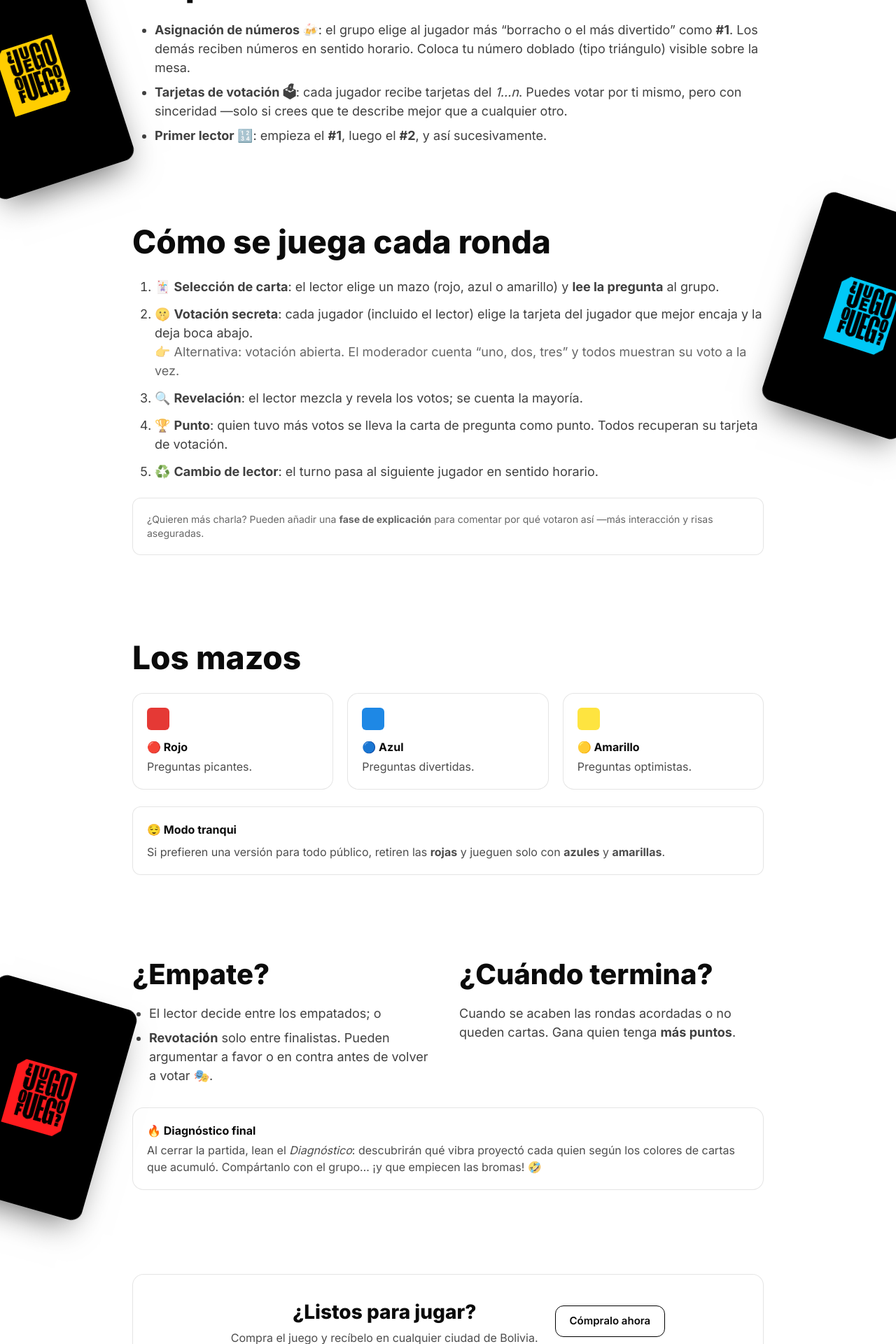
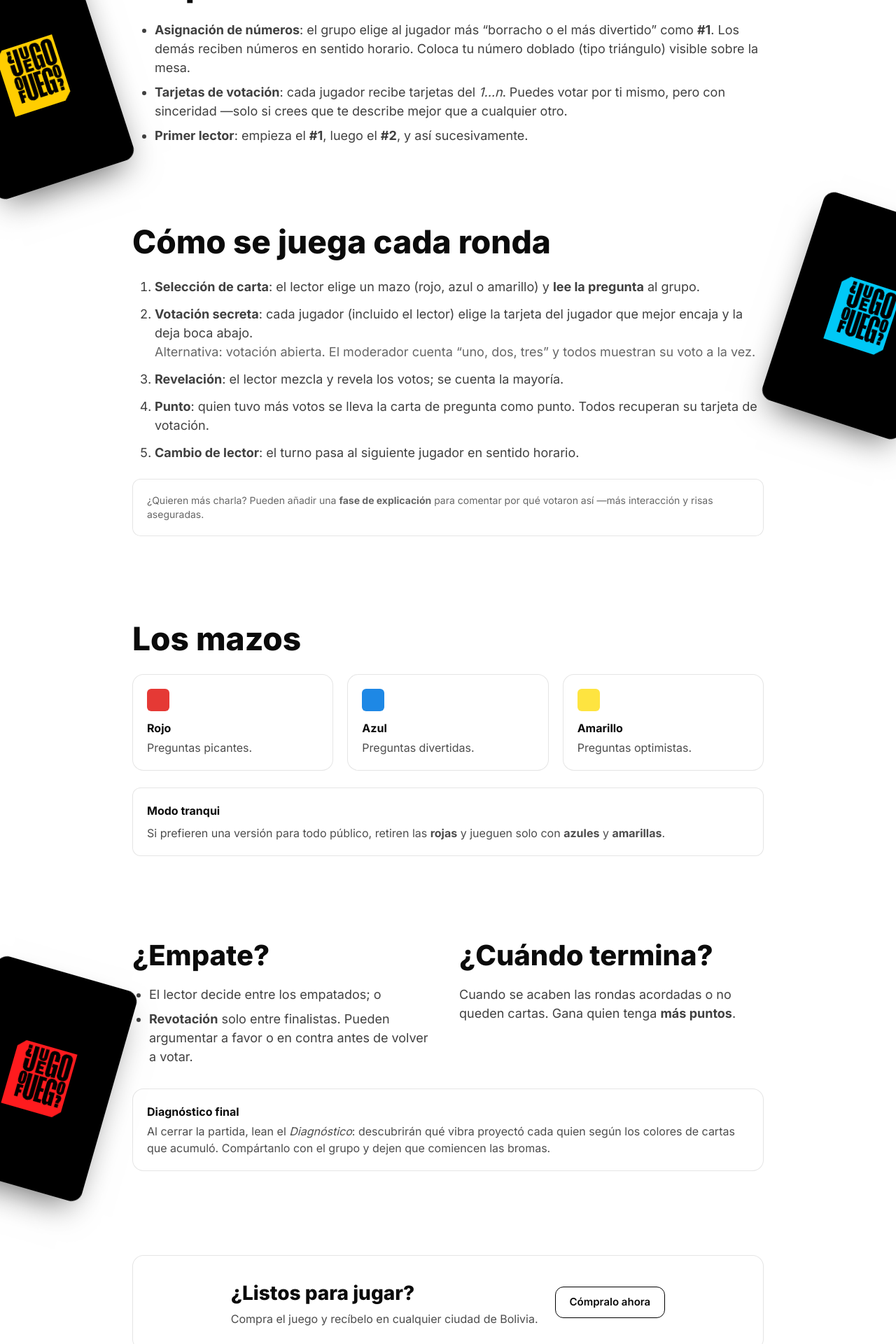
Before and after one commit to RodrigoBarea/juego-o-fuego, a Next.js app: page /como-jugar in a window 1280 px wide. Shown: the part 460-2380 px from the top of the page at 70% size. Built offline with nearby package versions, Linux system fonts and the light colour scheme.

Commit message:
ultimo cambio

```diff
--- a/app/como-jugar/page.tsx
+++ b/app/como-jugar/page.tsx
@@ -34,12 +34,14 @@ export default function ComoJugarPage() {
 
           <motion.p
             {...fadeUp}
-            className="mt-4 max-w-[780px] mx-auto md:mx-0 text-[clamp(16px,2vw,20px)] text-black/70"
+            className="mt-4 max-w-[780px] mx-auto md:mx-0 text-[clamp(16px,2vw,20px)] text-black/70 text-justify md:text-left"
           >
-            <strong>¿Juego o Fuego?</strong> es un party game donde <strong>pordrás sabes lo que tus amigos piensan de ti. </strong>
-            A través de preguntas sobre la vida,
-            <strong> todos votan en secreto</strong> para elegir quién encaja mejor en cada situación.
-            Prepárate para sorpresas: aquí, <strong>la mayoría tiene la última palabra</strong> 🔥.
+            <strong>¿Juego o Fuego?</strong> es un party game donde{" "}
+            <strong>podrás saber lo que tus amigos piensan de ti.</strong>{" "}
+            A través de preguntas sobre la vida,{" "}
+            <strong>todos votan en secreto</strong> para elegir quién encaja mejor en cada situación.
+            Prepárate para sorpresas: aquí,{" "}
+            <strong>la mayoría tiene la última palabra</strong>.
           </motion.p>
         </div>
       </section>
@@ -58,20 +60,20 @@ export default function ComoJugarPage() {
 
           <motion.ul
             {...fadeUp}
-            className="mt-4 list-disc pl-6 md:pl-8 space-y-2 text-[clamp(15px,2vw,18px)] text-black/75"
+            className="mt-4 list-disc pl-6 md:pl-8 space-y-2 text-[clamp(15px,2vw,18px)] text-black/75 text-justify md:text-left"
           >
             <li>
-              <strong>Asignación de números 🍻</strong>: el grupo elige al jugador más
+              <strong>Asignación de números</strong>: el grupo elige al jugador más
               “borracho o el más divertido” como <strong>#1</strong>. Los demás reciben números en sentido horario.
               Coloca tu número doblado (tipo triángulo) visible sobre la mesa.
             </li>
             <li>
-              <strong>Tarjetas de votación 🗳</strong>: cada jugador recibe tarjetas del{" "}
+              <strong>Tarjetas de votación</strong>: cada jugador recibe tarjetas del{" "}
               <em>1…n</em>. Puedes votar por ti mismo, pero con sinceridad —solo si crees
               que te describe mejor que a cualquier otro.
             </li>
             <li>
-              <strong>Primer lector 🔢</strong>: empieza el <strong>#1</strong>, luego el{" "}
+              <strong>Primer lector</strong>: empieza el <strong>#1</strong>, luego el{" "}
               <strong>#2</strong>, y así sucesivamente.
             </li>
           </motion.ul>
@@ -92,30 +94,37 @@ export default function ComoJugarPage() {
 
           <motion.ol
             {...fadeUp}
-            className="mt-4 list-decimal pl-6 md:pl-8 space-y-3 text-[clamp(15px,2vw,18px)] text-black/75"
+            className="mt-4 list-decimal pl-6 md:pl-8 space-y-3 text-[clamp(15px,2vw,18px)] text-black/75 text-justify md:text-left"
           >
             <li>
-              🃏 <strong>Selección de carta</strong>: el lector elige un mazo (rojo, azul o amarillo) y{" "}
+              <strong>Selección de carta</strong>: el lector elige un mazo (rojo, azul o amarillo) y{" "}
               <strong>lee la pregunta</strong> al grupo.
             </li>
             <li>
-              🤫 <strong>Votación secreta</strong>: cada jugador (incluido el lector) elige la tarjeta
+              <strong>Votación secreta</strong>: cada jugador (incluido el lector) elige la tarjeta
               del jugador que mejor encaja y la deja boca abajo.
               <br />
               <span className="text-black/60">
-                👉 Alternativa: votación abierta. El moderador cuenta “uno, dos, tres” y todos
+                Alternativa: votación abierta. El moderador cuenta “uno, dos, tres” y todos
                 muestran su voto a la vez.
               </span>
             </li>
-            <li>🔍 <strong>Revelación</strong>: el lector mezcla y revela los votos; se cuenta la mayoría.</li>
             <li>
-              🏆 <strong>Punto</strong>: quien tuvo más votos se lleva la carta de pregunta como punto.
+              <strong>Revelación</strong>: el lector mezcla y revela los votos; se cuenta la mayoría.
+            </li>
+            <li>
+              <strong>Punto</strong>: quien tuvo más votos se lleva la carta de pregunta como punto.
               Todos recuperan su tarjeta de votación.
             </li>
-            <li>♻️ <strong>Cambio de lector</strong>: el turno pasa al siguiente jugador en sentido horario.</li>
+            <li>
+              <strong>Cambio de lector</strong>: el turno pasa al siguiente jugador en sentido horario.
+            </li>
           </motion.ol>
 
-          <motion.div {...fadeUp} className="mt-6 rounded-xl border border-black/10 bg-white p-5 text-left">
+          <motion.div
+            {...fadeUp}
+            className="mt-6 rounded-xl border border-black/10 bg-white p-5 text-left text-justify md:text-left"
+          >
             <p className="text-sm text-black/60">
               ¿Quieren más charla? Pueden añadir una <strong>fase de explicación</strong> para comentar
               por qué votaron así —más interacción y risas aseguradas.
@@ -132,25 +141,28 @@ export default function ComoJugarPage() {
           </motion.h2>
 
           <motion.div {...fadeUp} className="mt-4 grid gap-5 sm:grid-cols-3">
-            <div className="rounded-2xl border border-black/10 bg-white p-5">
+            <div className="rounded-2xl border border-black/10 bg-white p-5 text-justify md:text-left">
               <div className="mb-3 h-8 w-8 rounded-md bg-[rgb(var(--red))]" />
-              <h3 className="mb-1 font-bold">🔴 Rojo</h3>
+              <h3 className="mb-1 font-bold">Rojo</h3>
               <p className="text-black/70">Preguntas picantes.</p>
             </div>
-            <div className="rounded-2xl border border-black/10 bg-white p-5">
+            <div className="rounded-2xl border border-black/10 bg-white p-5 text-justify md:text-left">
               <div className="mb-3 h-8 w-8 rounded-md bg-[rgb(var(--blue))]" />
-              <h3 className="mb-1 font-bold">🔵 Azul</h3>
+              <h3 className="mb-1 font-bold">Azul</h3>
               <p className="text-black/70">Preguntas divertidas.</p>
             </div>
-            <div className="rounded-2xl border border-black/10 bg-white p-5">
+            <div className="rounded-2xl border border-black/10 bg-white p-5 text-justify md:text-left">
               <div className="mb-3 h-8 w-8 rounded-md bg-[rgb(var(--yellow))]" />
-              <h3 className="mb-1 font-bold">🟡 Amarillo</h3>
+              <h3 className="mb-1 font-bold">Amarillo</h3>
               <p className="text-black/70">Preguntas optimistas.</p>
             </div>
           </motion.div>
 
-          <motion.div {...fadeUp} className="mt-6 rounded-xl border border-black/10 bg-white p-5">
-            <h4 className="mb-2 font-bold">😌 Modo tranqui</h4>
+          <motion.div
+            {...fadeUp}
+            className="mt-6 rounded-xl border border-black/10 bg-white p-5 text-justify md:text-left"
+          >
+            <h4 className="mb-2 font-bold">Modo tranqui</h4>
             <p className="text-black/70">
               Si prefieren una versión para todo público, retiren las <strong>rojas</strong> y jueguen solo
               con <strong>azules</strong> y <strong>amarillas</strong>.
@@ -163,36 +175,39 @@ export default function ComoJugarPage() {
       <section className="relative py-10 sm:py-14">
         {/* Carta lateral izquierda */}
         <div className="pointer-events-none absolute -left-12 bottom-8 hidden rotate-[8deg] md:block">
-          <FlipCardColored color="red" text="¡Desempate!" width="w-40 md:w-52" rotate={8} />
+          <FlipCardColored color="red" text="Desempate" width="w-40 md:w-52" rotate={8} />
         </div>
 
         <div className="mx-auto max-w-[950px] px-6 text-center md:text-left">
           <motion.div {...fadeUp} className="grid gap-8 md:grid-cols-2">
             <div>
               <h2 className="text-[clamp(26px,4.4vw,40px)] font-extrabold">¿Empate?</h2>
-              <ul className="mt-3 list-disc pl-6 space-y-2 text-[clamp(15px,2vw,18px)] text-black/75">
+              <ul className="mt-3 list-disc pl-6 space-y-2 text-[clamp(15px,2vw,18px)] text-black/75 text-justify md:text-left">
                 <li>El lector decide entre los empatados; o</li>
                 <li>
                   <strong>Revotación</strong> solo entre finalistas. Pueden argumentar a favor o en contra
-                  antes de volver a votar 🎭.
+                  antes de volver a votar.
                 </li>
               </ul>
             </div>
             <div>
               <h2 className="text-[clamp(26px,4.4vw,40px)] font-extrabold">¿Cuándo termina?</h2>
-              <p className="mt-3 text-[clamp(15px,2vw,18px)] text-black/75">
+              <p className="mt-3 text-[clamp(15px,2vw,18px)] text-black/75 text-justify md:text-left">
                 Cuando se acaben las rondas acordadas o no queden cartas. Gana quien tenga{" "}
                 <strong>más puntos</strong>.
               </p>
             </div>
           </motion.div>
 
-          <motion.div {...fadeUp} className="mt-8 rounded-2xl border border-black/10 bg-white p-5 text-left">
-            <h3 className="mb-1 font-bold">🔥 Diagnóstico final</h3>
+          <motion.div
+            {...fadeUp}
+            className="mt-8 rounded-2xl border border-black/10 bg-white p-5 text-justify md:text-left"
+          >
+            <h3 className="mb-1 font-bold">Diagnóstico final</h3>
             <p className="text-black/70">
               Al cerrar la partida, lean el <em>Diagnóstico</em>: descubrirán qué vibra proyectó
-              cada quien según los colores de cartas que acumuló. Compártanlo con el grupo… ¡y
-              que empiecen las bromas! 🤣
+              cada quien según los colores de cartas que acumuló. Compártanlo con el grupo y
+              dejen que comiencen las bromas.
             </p>
           </motion.div>
         </div>
@@ -203,11 +218,13 @@ export default function ComoJugarPage() {
         <div className="mx-auto max-w-[950px] px-6 text-center">
           <motion.div
             {...fadeUp}
-            className="mx-auto flex flex-col items-center justify-center gap-4 rounded-2xl border border-black/10 bg-white p-8 sm:flex-row sm:gap-6"
+            className="mx-auto flex flex-col items-center justify-center gap-4 rounded-2xl border border-black/10 bg-white p-8 sm:flex-row sm:gap-6 text-justify sm:text-left"
           >
             <div>
               <h3 className="text-[clamp(22px,3.6vw,28px)] font-extrabold">¿Listos para jugar?</h3>
-              <p className="mt-1 text-black/70">Compra el juego y recíbelo en cualquier ciudad de Bolivia.</p>
+              <p className="mt-1 text-black/70">
+                Compra el juego y recíbelo en cualquier ciudad de Bolivia.
+              </p>
             </div>
             <Link
               href="/comprar"
--- a/components/section-faq.tsx
+++ b/components/section-faq.tsx
@@ -13,21 +13,21 @@ type Faq = {
 }
 
 const FAQS: Faq[] = [
-  { q: "¿De qué trata Juego o Fuego?", a: (<p>Es un juego de preguntas y <strong>votaciones secretas</strong> para decidir quién encaja mejor en cada situación. El objetivo es reír, sorprenderse y descubrir cómo percibe el grupo a cada jugador. Gana quien acumula más puntos.</p>), color: "yellow" },
-  { q: "¿Cómo me preparo para empezar?", a: (<ul className="list-disc pl-5 space-y-2"><li><strong>Asigna números</strong> a los jugadores (1…n) y colócalos visibles.</li><li><strong>Entrega tarjetas de votación</strong> numeradas a cada jugador (1…n).</li><li>El jugador <strong>#1 lee primero</strong>; el #2 le sigue, y así sucesivamente.</li></ul>), color: "blue" },
-  { q: "¿Cómo se juega cada ronda?", a: (<ol className="list-decimal pl-5 space-y-2"><li>El lector elige un mazo (rojo, azul o amarillo) y lee la carta.</li><li>Todas las personas votan en secreto quién encaja mejor.</li><li>Se revela la mayoría y esa persona gana un punto.</li></ol>), color: "red" },
-  { q: "¿Qué diferencia hay entre los mazos?", a: (<ul className="list-disc pl-5 space-y-2"><li><strong>Rojo:</strong> preguntas picantes.</li><li><strong>Azul:</strong> preguntas divertidas.</li><li><strong>Amarillo:</strong> preguntas optimistas.</li></ul>), color: "yellow" },
-  { q: "¿Las votaciones son siempre secretas?", a: (<p>Por defecto sí (tarjeta boca abajo). Si el grupo lo prefiere, pueden hacer una <strong>votación abierta</strong> al conteo de “1, 2, 3”.</p>), color: "blue" },
-  { q: "¿Qué pasa si hay empate?", a: (<ul className="list-disc pl-5 space-y-2"><li>El lector decide quién gana entre los empatados; o</li><li>Se hace una <strong>nueva votación</strong> solo entre finalistas.</li></ul>), color: "red" },
-  { q: "¿Cuándo termina el juego?", a: (<p>Al completar el número de rondas acordadas o cuando se acaban las cartas. Gana quien tenga más puntos.</p>), color: "yellow" },
-  { q: "¿Qué es el “Modo tranqui”?", a: (<p>Si quieren algo más chill, jueguen con <strong>solo azules y amarillas</strong> (sin rojas).</p>), color: "blue" },
-  { q: "¿Qué es el “Diagnóstico final”?", a: (<p>Al terminar, lean el Diagnóstico: el juego “describe” la vibra que proyectó cada persona según los colores de cartas que ganó (rojas, azules, amarillas).</p>), color: "yellow" },
-  { q: "¿Hay reglas opcionales?", a: (<ul className="list-disc pl-5 space-y-2"><li><strong>Explicar el voto</strong> para sumar debate y humor.</li><li><strong>Regla de bebida</strong> (o pequeños retos) por cada punto, si el grupo quiere.</li></ul>), color: "red" },
-  { q: "¿Cómo compro el juego en la web?", a: (<p>Entra a <strong>Comprar</strong>, añade el juego al carrito y confirma tus datos. Te contactamos por WhatsApp o correo con los detalles de envío y pago.</p>), color: "blue" },
-  { q: "¿Qué formas de pago aceptan?", a: (<p>Tarjeta, QR y <strong>transferencias interbancarias</strong>. Si necesitas otro método, escríbenos y te ayudamos.</p>), color: "yellow" },
-  { q: "¿Hacen envíos a toda Bolivia?", a: (<p>Sí. Enviamos a capitales y provincias, con <strong>tracking</strong> y soporte por WhatsApp. El tiempo depende de tu ciudad y transportadora.</p>), color: "blue" },
-  { q: "¿Puedo devolver o cambiar mi pedido?", a: (<p>Si hubo un problema con tu producto o llegó dañado, <strong>contáctanos dentro de 48 h</strong> con fotos y número de pedido para gestionar el cambio.</p>), color: "red" },
-  { q: "¿Para qué tipo de grupo es?", a: (<p>Ideal para <strong>grupos de amigos</strong> en ambiente relajado y de confianza, porque algunas preguntas pueden ser picantes o revelar opiniones fuertes.</p>), color: "yellow" },
+  { q: "De qué trata Juego o Fuego?", a: (<p>Es un juego de preguntas y <strong>votaciones secretas</strong> para decidir quién encaja mejor en cada situación. El objetivo es reír, sorprenderse y descubrir cómo percibe el grupo a cada jugador. Gana quien acumula más puntos.</p>), color: "yellow" },
+  { q: "Cómo me preparo para empezar?", a: (<ul className="list-disc pl-5 space-y-2"><li><strong>Asigna números</strong> a los jugadores (1…n) y colócalos visibles.</li><li><strong>Entrega tarjetas de votación</strong> numeradas a cada jugador (1…n).</li><li>El jugador <strong>#1 lee primero</strong>; el #2 le sigue, y así sucesivamente.</li></ul>), color: "blue" },
+  { q: "Cómo se juega cada ronda?", a: (<ol className="list-decimal pl-5 space-y-2"><li>El lector elige un mazo (rojo, azul o amarillo) y lee la carta.</li><li>Todas las personas votan en secreto quién encaja mejor.</li><li>Se revela la mayoría y esa persona gana un punto.</li></ol>), color: "red" },
+  { q: "Qué diferencia hay entre los mazos?", a: (<ul className="list-disc pl-5 space-y-2"><li><strong>Rojo:</strong> preguntas picantes.</li><li><strong>Azul:</strong> preguntas divertidas.</li><li><strong>Amarillo:</strong> preguntas optimistas.</li></ul>), color: "yellow" },
+  { q: "Las votaciones son siempre secretas?", a: (<p>Por defecto sí (tarjeta boca abajo). Si el grupo lo prefiere, pueden hacer una <strong>votación abierta</strong> al conteo de “1, 2, 3”.</p>), color: "blue" },
+  { q: "Qué pasa si hay empate?", a: (<ul className="list-disc pl-5 space-y-2"><li>El lector decide quién gana entre los empatados; o</li><li>Se hace una <strong>nueva votación</strong> solo entre finalistas.</li></ul>), color: "red" },
+  { q: "Cuándo termina el juego?", a: (<p>Al completar el número de rondas acordadas o cuando se acaban las cartas. Gana quien tenga más puntos.</p>), color: "yellow" },
+  { q: "Qué es el “Modo tranqui”?", a: (<p>Si quieren algo más chill, jueguen con <strong>solo azules y amarillas</strong> (sin rojas).</p>), color: "blue" },
+  { q: "Qué es el “Diagnóstico final”?", a: (<p>Al terminar, lean el Diagnóstico: el juego “describe” la vibra que proyectó cada persona según los colores de cartas que ganó (rojas, azules, amarillas).</p>), color: "yellow" },
+  { q: "Hay reglas opcionales?", a: (<ul className="list-disc pl-5 space-y-2"><li><strong>Explicar el voto</strong> para sumar debate y humor.</li><li><strong>Regla de bebida</strong> (o pequeños retos) por cada punto, si el grupo quiere.</li></ul>), color: "red" },
+  { q: "Cómo compro el juego en la web?", a: (<p>Entra a <strong>Comprar</strong>, añade el juego al carrito y confirma tus datos. Te contactamos por WhatsApp o correo con los detalles de envío y pago.</p>), color: "blue" },
+  { q: "Qué formas de pago aceptan?", a: (<p>Tarjeta, QR y <strong>transferencias interbancarias</strong>. Si necesitas otro método, escríbenos y te ayudamos.</p>), color: "yellow" },
+  { q: "Hacen envíos a toda Bolivia?", a: (<p>Sí. Enviamos a capitales y provincias, con <strong>tracking</strong> y soporte por WhatsApp. El tiempo depende de tu ciudad y transportadora.</p>), color: "blue" },
+  { q: "Puedo devolver o cambiar mi pedido?", a: (<p>Si hubo un problema con tu producto o llegó dañado, <strong>contáctanos dentro de 48 h</strong> con fotos y número de pedido para gestionar el cambio.</p>), color: "red" },
+  { q: "Para qué tipo de grupo es?", a: (<p>Ideal para <strong>grupos de amigos</strong> en ambiente relajado y de confianza, porque algunas preguntas pueden ser picantes o revelar opiniones fuertes.</p>), color: "yellow" },
 ]
 
 const TINT = {
```
